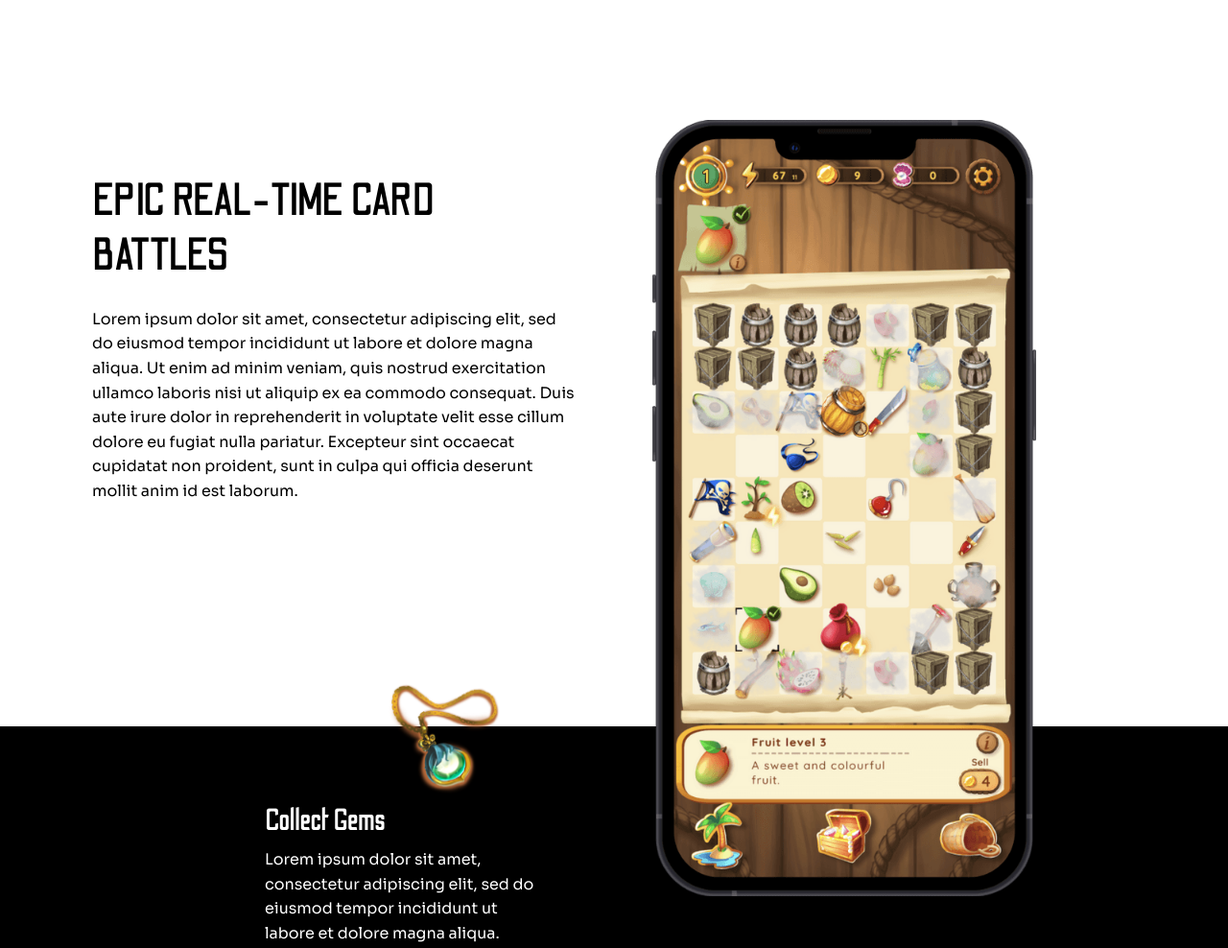
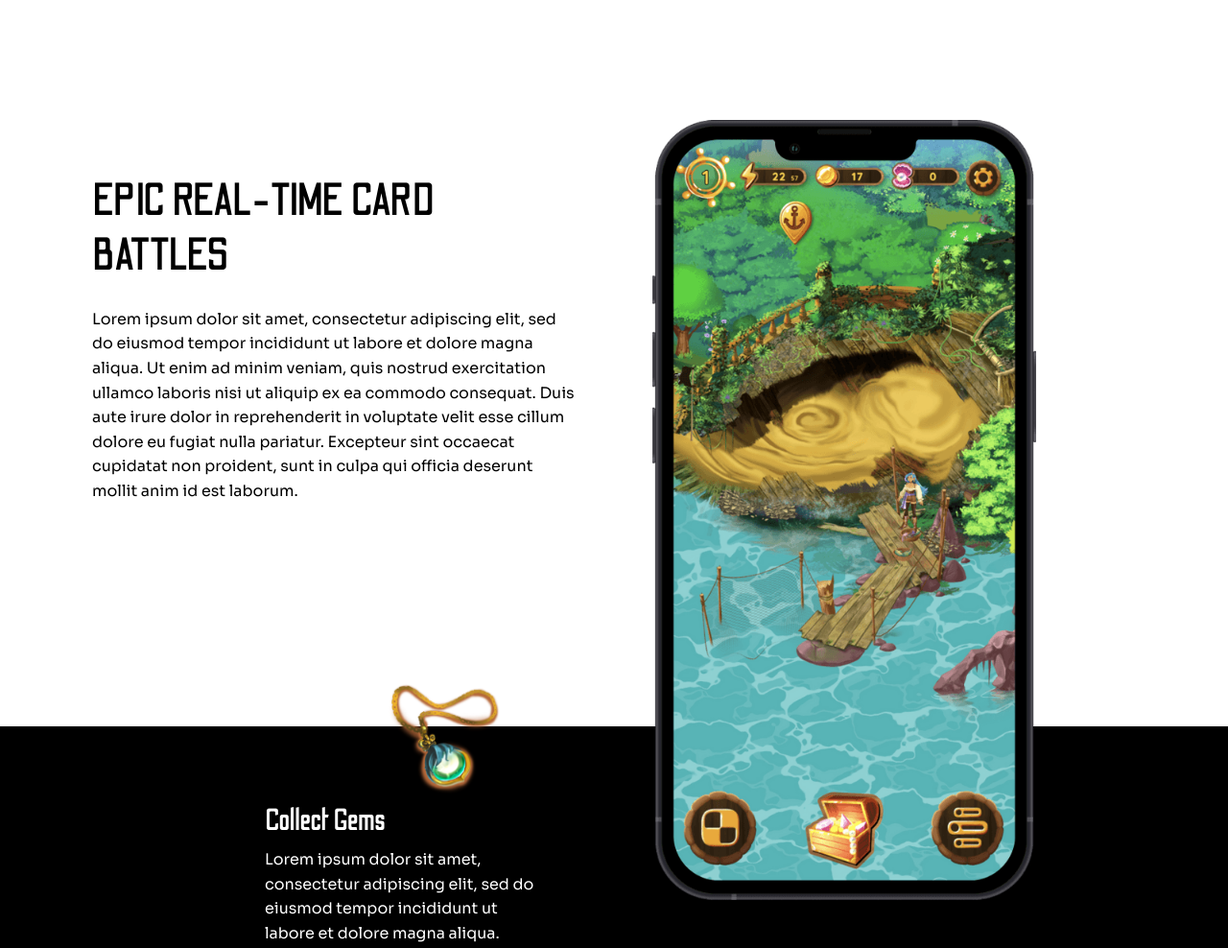
Before and after one commit to rhiday/merge-adventure, a plain HTML site: page index.html in a window 1280 px wide. Shown: the part 1368-2356 px from the top of the page at 96% size. Drawn offline with nearby package versions, Linux system fonts and the light colour scheme.

Commit message:
merge-adventure-1.1

```diff
--- a/index.html
+++ b/index.html
@@ -1,9 +1,9 @@
 <!DOCTYPE html><!--  This site was created in Webflow. https://www.webflow.com  -->
-<!--  Last Published: Fri Oct 14 2022 07:28:54 GMT+0000 (Coordinated Universal Time)  -->
+<!--  Last Published: Fri Oct 14 2022 13:58:07 GMT+0000 (Coordinated Universal Time)  -->
 <html data-wf-page="634268ea23de29f224d68b88" data-wf-site="634268ea23de299be1d68b75">
 <head>
   <meta charset="utf-8">
-  <title>Hidden Island: Merge Adventure</title>
+  <title>Hidden Island</title>
   <meta content="width=device-width, initial-scale=1" name="viewport">
   <meta content="Webflow" name="generator">
   <link href="css/normalize.css" rel="stylesheet" type="text/css">
@@ -258,7 +258,7 @@ margin: 0rem !important;
           <div class="container-large">
             <div class="padding-vertical padding-xhuge mobile-landscape">
               <div class="section-feature-grid">
-                <div id="w-node-de558182-4edd-dabd-4bf5-f25c6097890e-24d68b88" class="max-width-large relative center-mobile-portrait"><img src="images/phone-screen-02.png" loading="lazy" width="516" id="w-node-de558182-4edd-dabd-4bf5-f25c6097890f-24d68b88" sizes="(max-width: 767px) 240px, (max-width: 991px) 42vw, 400px" srcset="images/phone-screen-02-p-500.png 500w, images/phone-screen-02.png 516w" alt="" class="screenshot-mockup-featured _2"></div>
+                <div id="w-node-de558182-4edd-dabd-4bf5-f25c6097890e-24d68b88" class="max-width-large relative center-mobile-portrait"><img src="images/phone-screen-01.png" loading="lazy" width="516" id="w-node-de558182-4edd-dabd-4bf5-f25c6097890f-24d68b88" sizes="(max-width: 767px) 240px, (max-width: 991px) 42vw, 400px" srcset="images/phone-screen-01-p-500.png 500w, images/phone-screen-01.png 516w" alt="" class="screenshot-mockup-featured _2"></div>
                 <div id="w-node-de558182-4edd-dabd-4bf5-f25c60978910-24d68b88" class="section-feature-gems-grid">
                   <div id="w-node-de558182-4edd-dabd-4bf5-f25c60978911-24d68b88" class="text-wrapper-feature">
                     <h2>EPIC REAL-TIME CARD BATTLES</h2>
```
Also changed, not shown: 401.html (+1 -1 lines), 404.html (+1 -1 lines), privacy-notice.html (+1 -1 lines), style-guide.html (+1 -1 lines).
